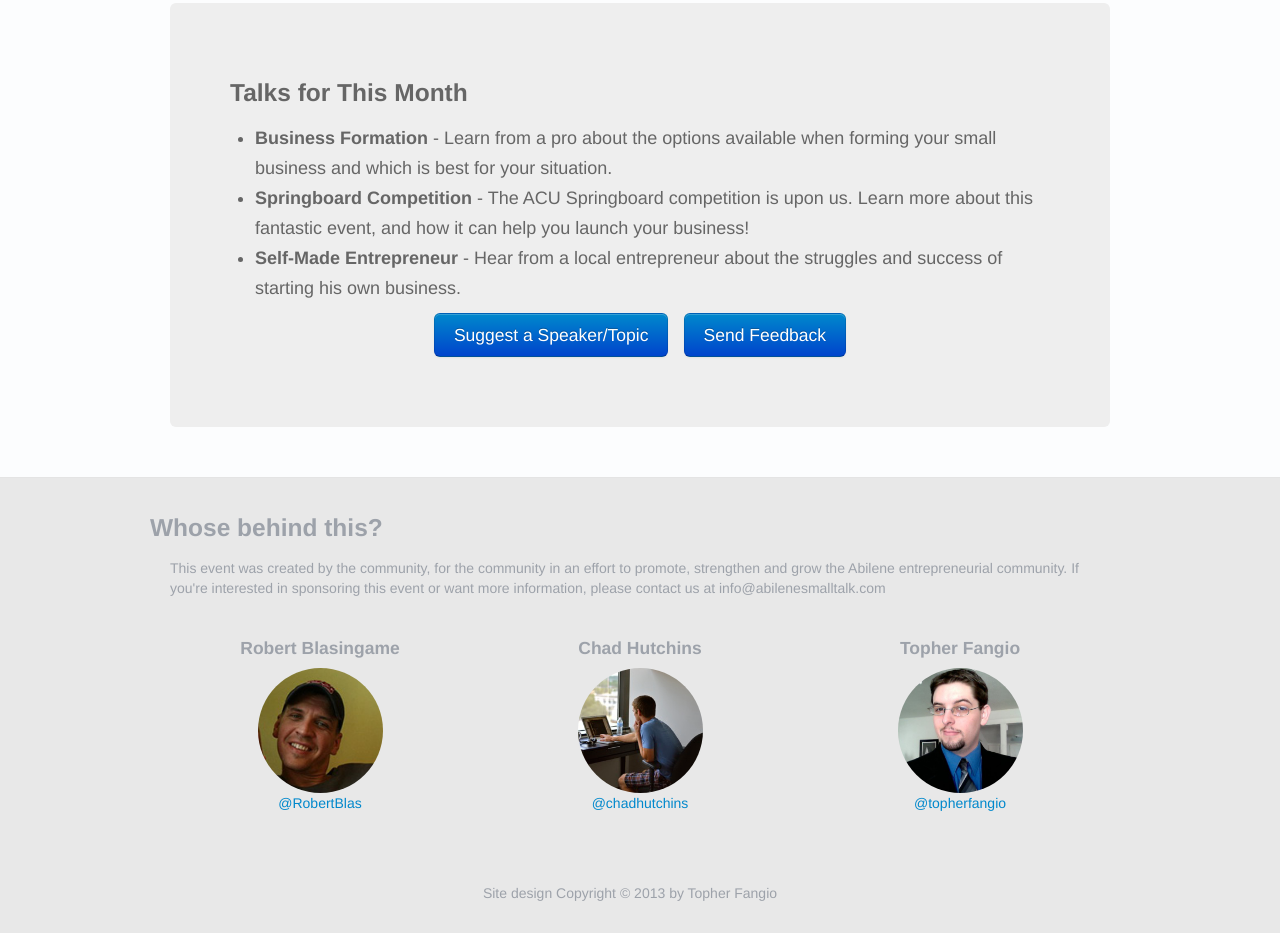
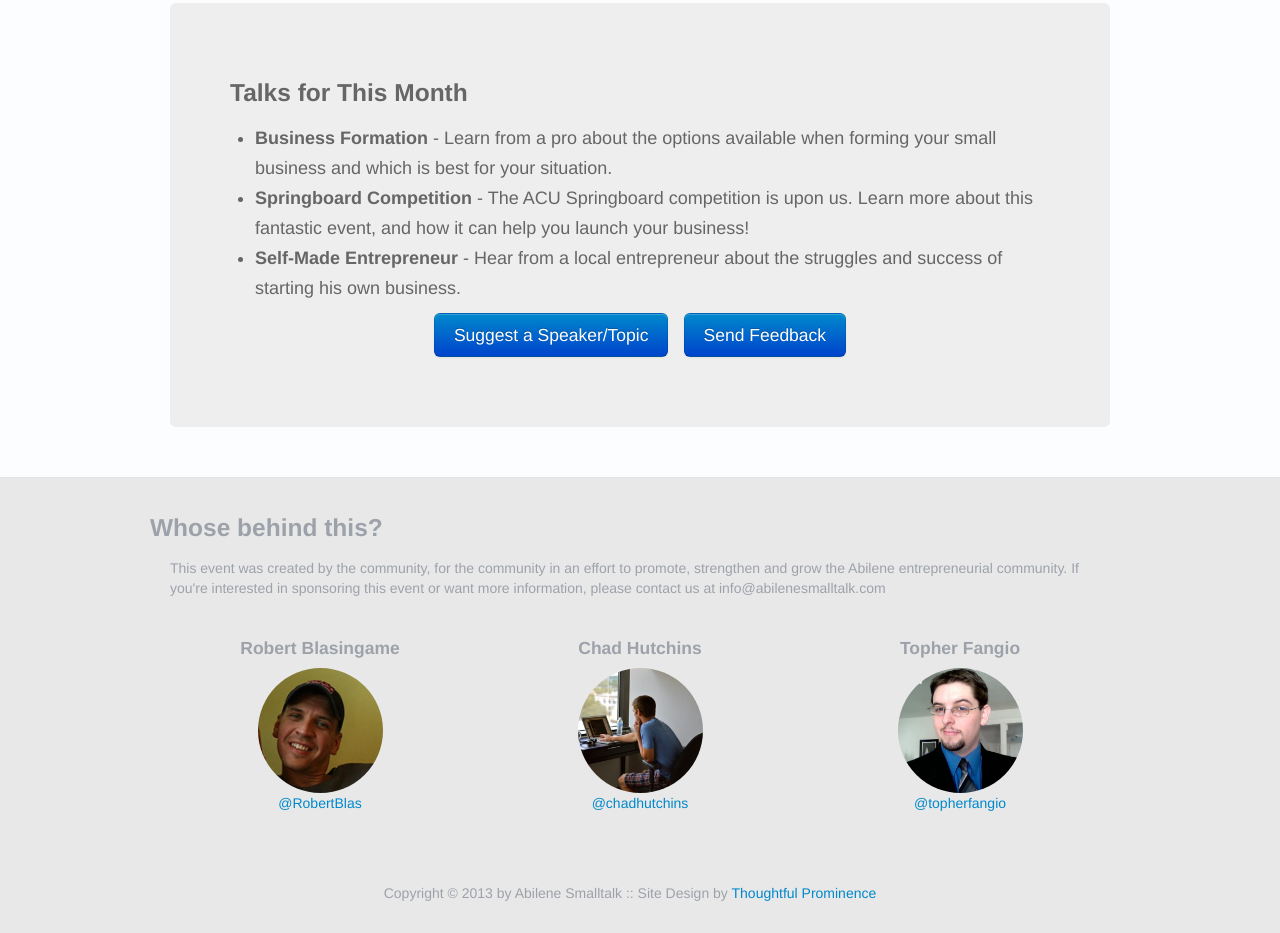
Before and after one commit to abilenesmalltalk/abilenesmalltalk.com, a plain HTML site: page index.html in a window 1280 px wide. Shown: the part 2109-3042 px from the top of the page. Drawn offline with nearby package versions, Linux system fonts and the light colour scheme; a script that the page names is missing.

Commit message:
Update copyright/site design.

```diff
--- a/index.html
+++ b/index.html
@@ -135,7 +135,7 @@
         </div>
 
         <div class='row copyright'>
-          Site design Copyright &copy; 2013 by Topher Fangio
+          Copyright &copy; 2013 by Abilene Smalltalk :: Site Design by <a href='http://thoughtfulprominence.com'>Thoughtful Prominence</a>
         </div>
       </div>
     </div>
```
